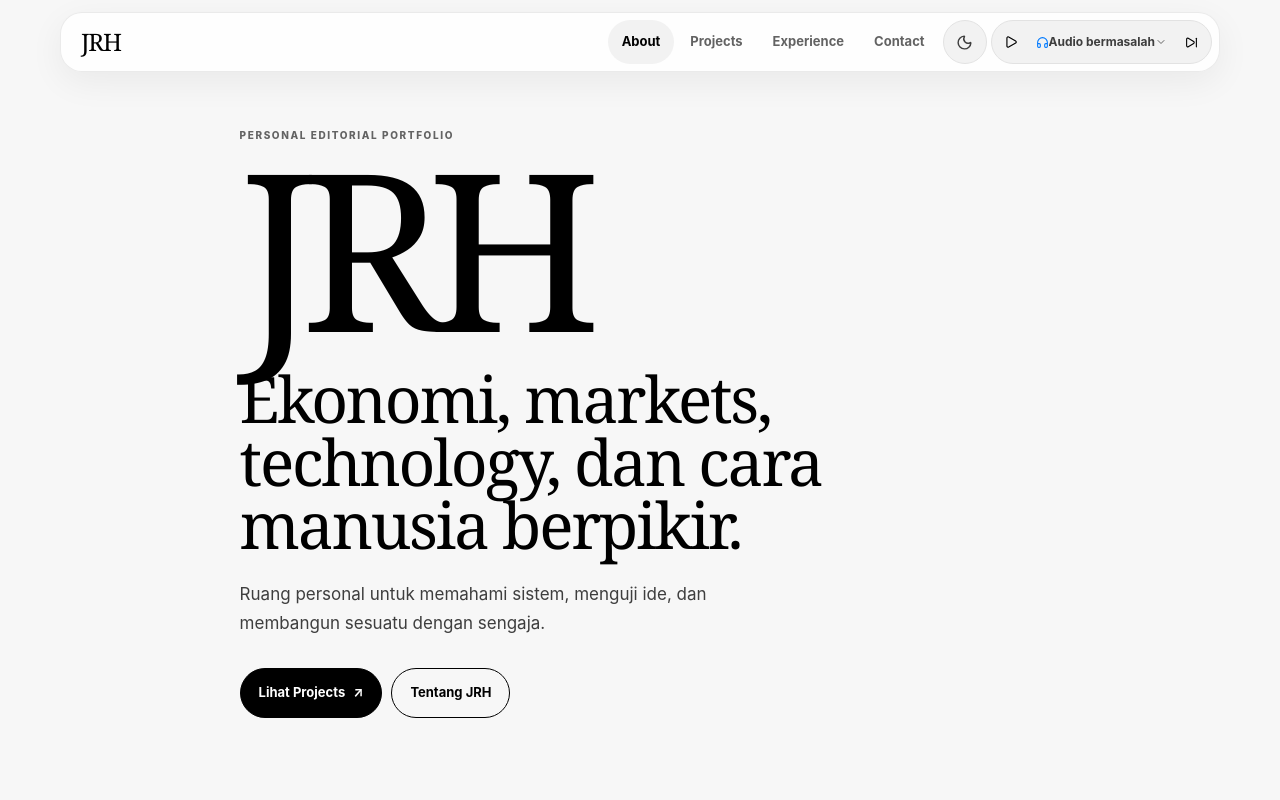
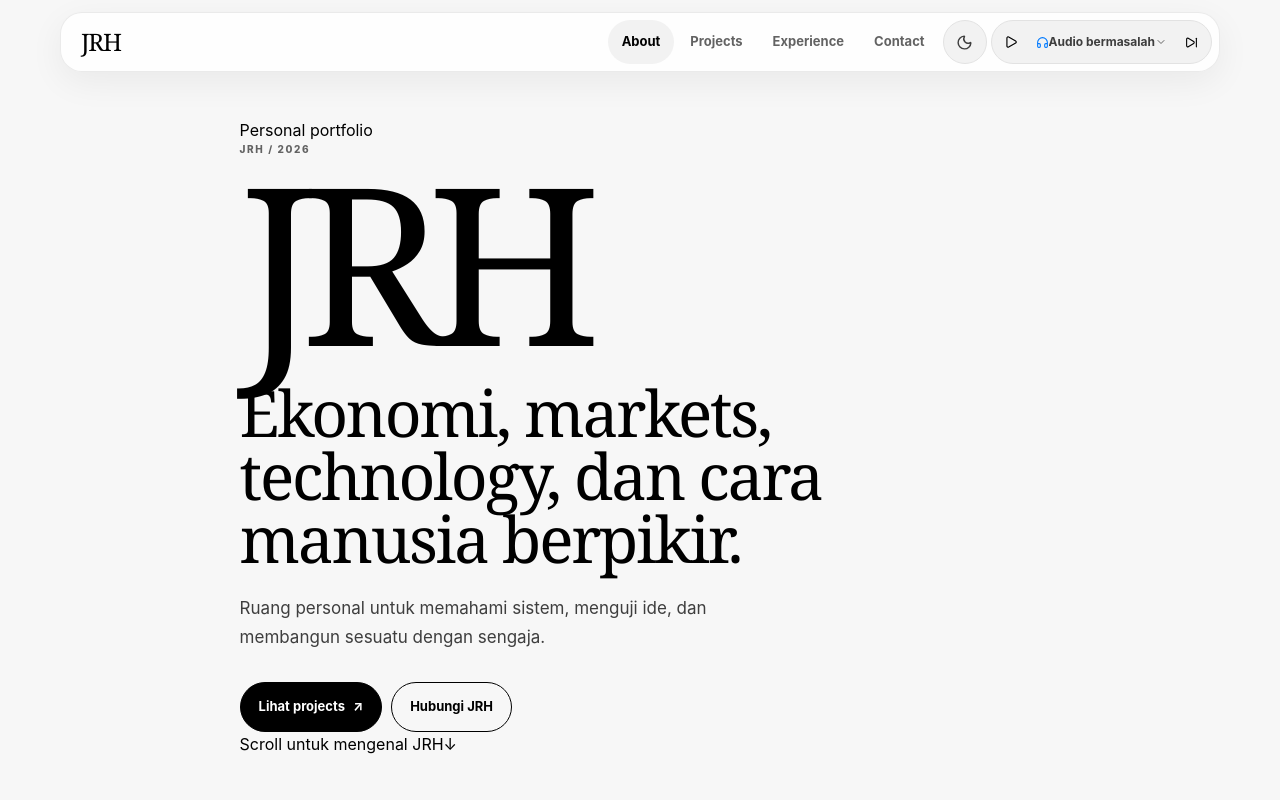
Before and after one commit to LionerHakim/JRHs, a React (Vite) app: page / in a window 1280 px wide. Shown: the top 800 px of the page. Built offline with nearby package versions, Linux system fonts and the light colour scheme.

Commit message:
redesign: refine editorial hero hierarchy

```diff
--- a/src/components/Hero.tsx
+++ b/src/components/Hero.tsx
@@ -2,14 +2,22 @@ export default function Hero() {
   return (
     <section id="hero" className="hero-clean" aria-labelledby="hero-title">
       <div className="hero-clean-inner">
-        <p className="eyebrow">Personal editorial portfolio</p>
+        <div className="hero-kicker">
+          <span className="hero-kicker-dot" aria-hidden="true" />
+          Personal portfolio
+        </div>
+        <p className="eyebrow">JRH / 2026</p>
         <h1 id="hero-title">JRH</h1>
         <p className="hero-positioning">Ekonomi, markets, technology, dan cara manusia berpikir.</p>
         <p className="hero-description">Ruang personal untuk memahami sistem, menguji ide, dan membangun sesuatu dengan sengaja.</p>
         <div className="hero-actions">
-          <a href="#projects" className="hero-button hero-button-primary">Lihat Projects <span aria-hidden="true">↗</span></a>
-          <a href="#about" className="hero-button hero-button-secondary">Tentang JRH</a>
+          <a href="#projects" className="hero-button hero-button-primary">Lihat projects <span aria-hidden="true">↗</span></a>
+          <a href="#contact" className="hero-button hero-button-secondary">Hubungi JRH</a>
         </div>
+        <a className="hero-scroll-hint" href="#about" aria-label="Lanjut ke About">
+          <span>Scroll untuk mengenal JRH</span>
+          <span aria-hidden="true">↓</span>
+        </a>
       </div>
     </section>
   );
```
